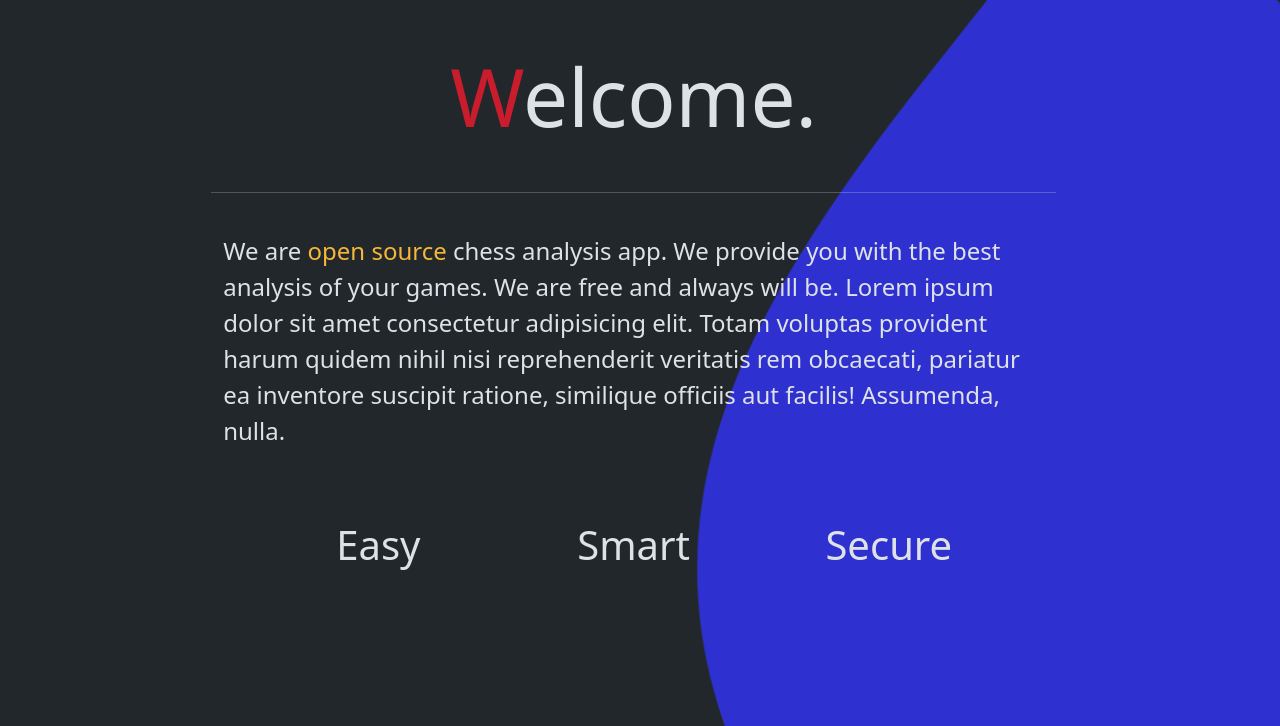
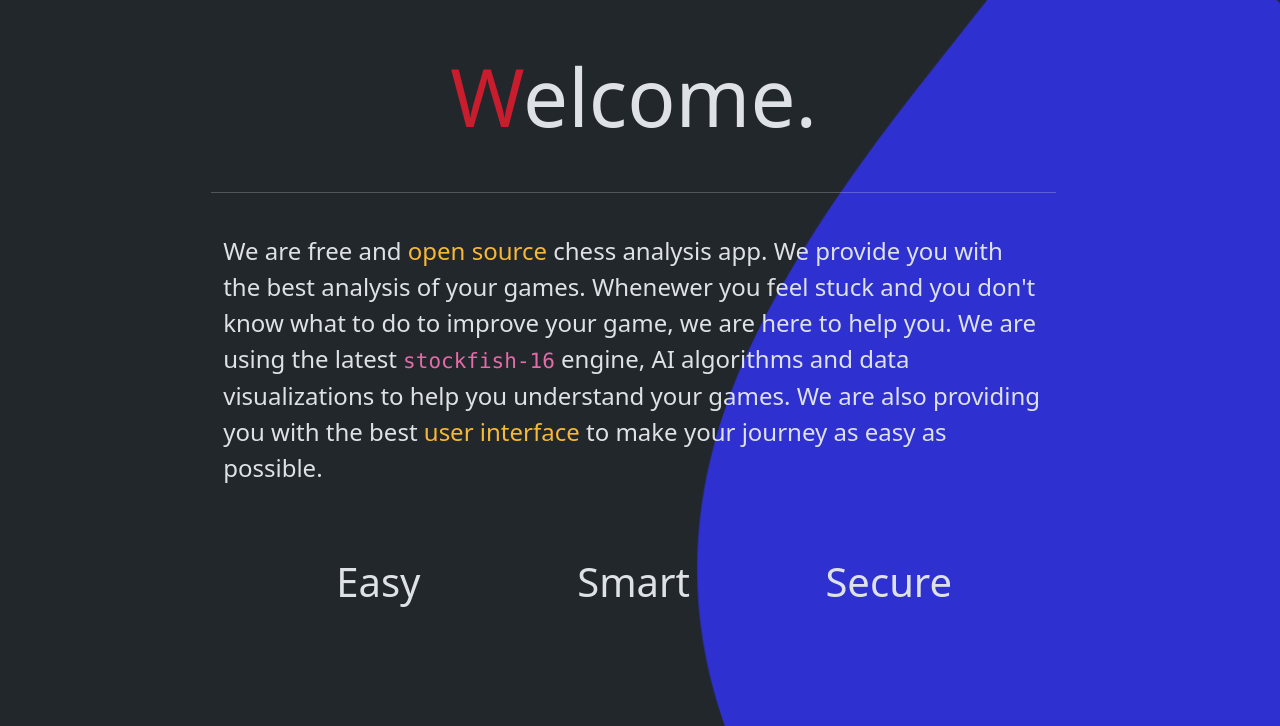
Before and after one commit to miskibin/chess-stats, a Django app: page / in a window 1280 px wide. Shown: the part 56-782 px from the top of the page. Run offline with Django 4.2, Linux system fonts and the light colour scheme; some libraries are stand-ins or nearby versions.

Commit message:
Resolve server bugs

```diff
--- a/src/server/analyze_app/static/js/elo_over_time_chart.js
+++ b/src/server/analyze_app/static/js/elo_over_time_chart.js
@@ -8,7 +8,6 @@ class EloOverTimeChart extends ChartInterface {
   createChart(data) {
     const lichessData = data.filter((record) => record.host == "lichess.org");
     const chessComData = data.filter((record) => record.host == "chess.com");
-    console.log(lichessData);
     return new Chart($(this.chartId), {
       type: "line", // Set the chart type to "line"
       data: {
@@ -17,11 +16,14 @@ class EloOverTimeChart extends ChartInterface {
           {
             label: "Lichess elo", // Label for the Lichess dataset
             data: lichessData.map((entry) => entry.y), // Use Lichess data for the 'y' values
-            fill: false,
+            pointRadius: 2,
+            tension: 0.2,
           },
           {
             label: "Chess.com elo", // Label for the Chess.com dataset
             fill: false,
+            pointRadius: 2,
+            tension: 0.2,
             data: chessComData.map((entry) => entry.y), // Use Chess.com data for the 'y' values
           },
         ],
--- a/src/server/analyze_app/templates/index.html
+++ b/src/server/analyze_app/templates/index.html
@@ -10,13 +10,14 @@
       </h1>
       <hr class="col-8" />
       <p class="m-2 col-8 fs-4 m-4">
-        We are
-        <span class="text-warning"> open source </span>
-        chess analysis app. We provide you with the best analysis of your games.
-        We are free and always will be. Lorem ipsum dolor sit amet consectetur
-        adipisicing elit. Totam voluptas provident harum quidem nihil nisi
-        reprehenderit veritatis rem obcaecati, pariatur ea inventore suscipit
-        ratione, similique officiis aut facilis! Assumenda, nulla.
+        We are free and <span class="text-warning"> open source </span> chess
+        analysis app. We provide you with the best analysis of your games.
+        Whenewer you feel stuck and you don't know what to do to improve your
+        game, we are here to help you. We are using the latest
+        <code>stockfish-16</code> engine, AI algorithms and data visualizations
+        to help you understand your games. We are also providing you with the
+        best <span class="text-warning">user interface</span> to make your
+        journey as easy as possible.
       </p>
       <div class="row justify-content-center text-center">
         <div class="col-12 col-lg-2 hidden logo m-4">
```
Also changed, not shown: src/server/analyze_app/queries.py (+6 -4 lines), src/server/analyze_app/static/js/openings_chart.js (+7 -7 lines).
